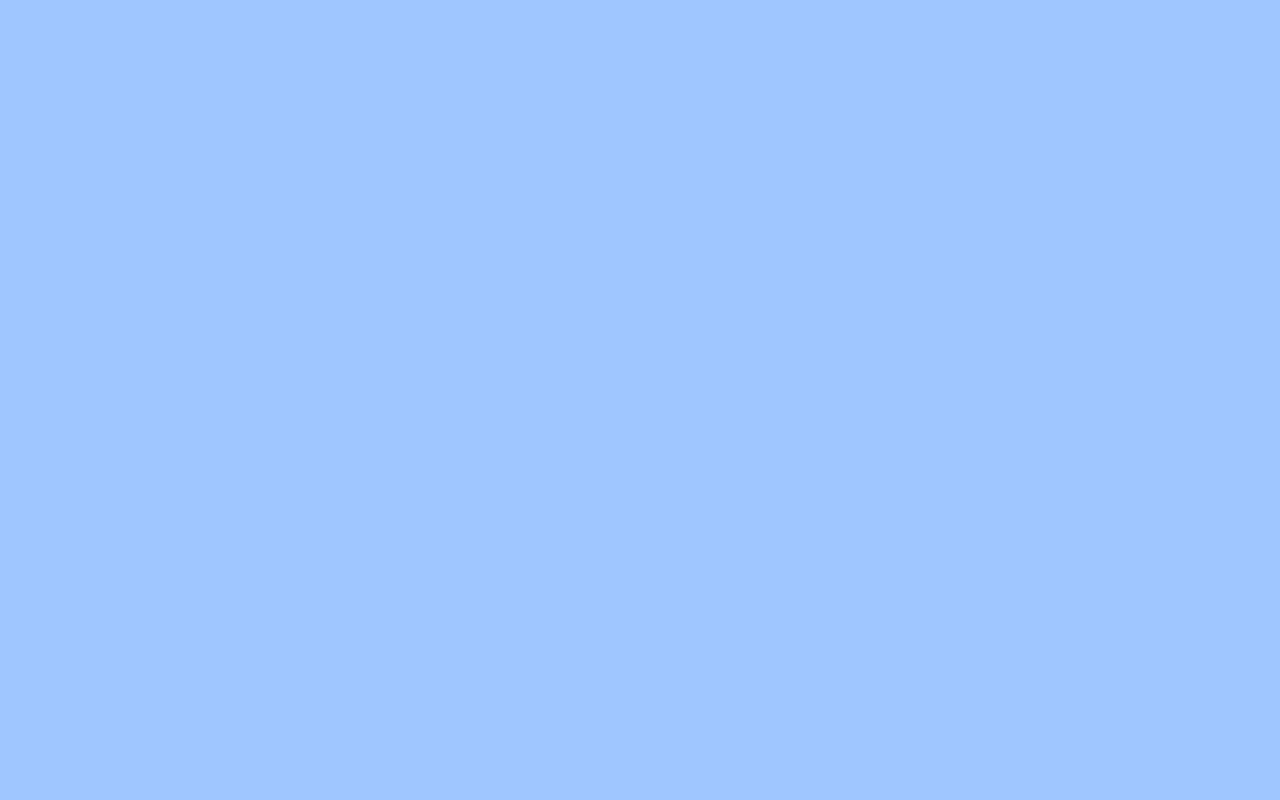
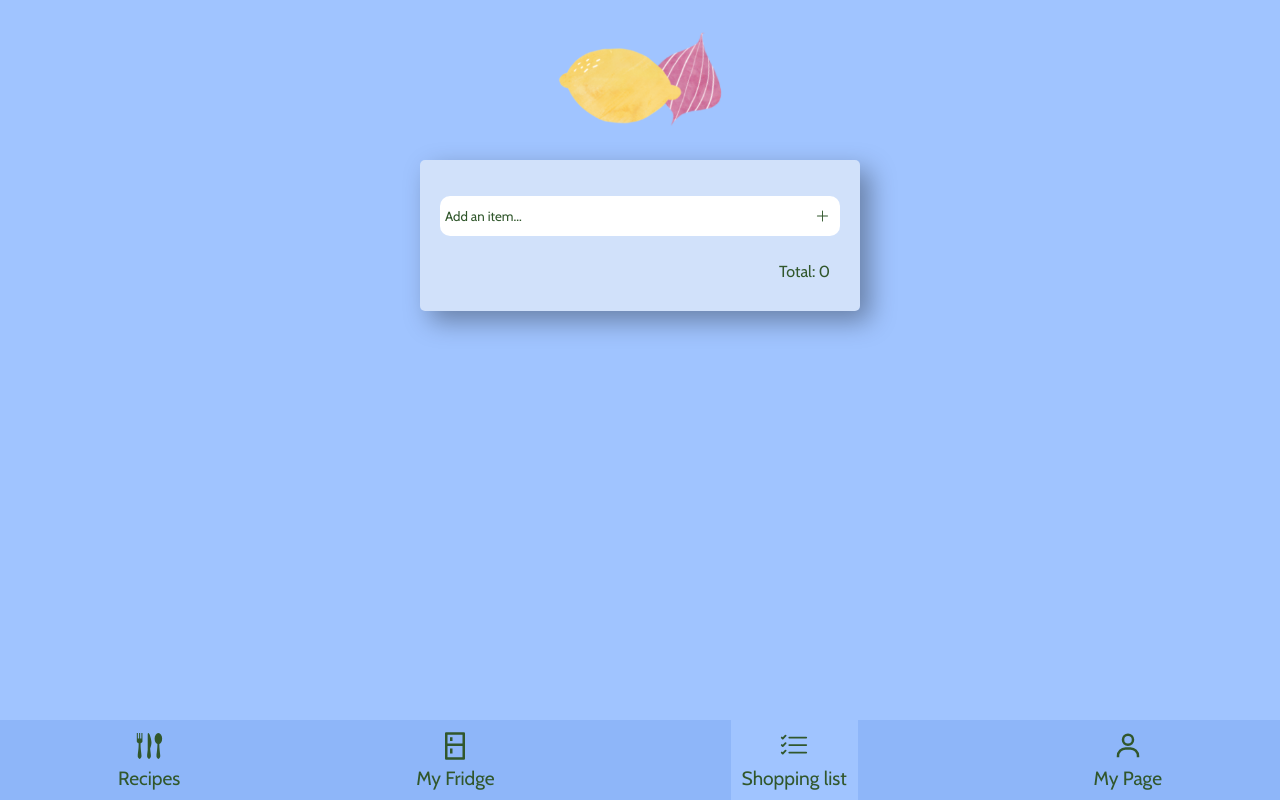
Before and after one commit to mthege/fridgeease, a React (Create React App) app: page /shoppinglist in a window 1280 px wide. Before the commit this address had no page. Built offline with nearby package versions, Linux system fonts and the light colour scheme.

Commit message:
shopping list

```diff
--- a/src/App.js
+++ b/src/App.js
@@ -1,5 +1,5 @@
 import './App.css';
-import {MyFridge, Register, Reset, Login, Recipes} from './pages/index';
+import {MyFridge, Register, Reset, Login, Recipes, ShoppingList} from './pages/index';
 import {BrowserRouter, Route, Routes} from 'react-router-dom'
 import PrivateRoute from './pages/auth/PrivateRoute';
 
@@ -15,6 +15,7 @@ function App() {
         <Route path="/register" element={<Register/>}/>
         <Route path="/reset" element={<Reset/>}/>
         <Route path="/recipes" element={<Recipes/>}/>
+        <Route path="/shoppinglist" element={<ShoppingList/>}/>
 
       </Routes>
       </BrowserRouter>
--- a/src/components/Navbar/Navbar.css
+++ b/src/components/Navbar/Navbar.css
@@ -11,7 +11,6 @@
     align-items: center;
     justify-content: space-around;
     height: 5rem;
-
 
   }
 
--- a/src/components/Recipe/Recipe.js
+++ b/src/components/Recipe/Recipe.js
@@ -13,6 +13,13 @@ const Recipe = ({ recipe }) => {
 
   const {savedData, isLoading} = useToCollection("myFridge")
   const [sameFood, setSameFood] = useState(savedData[0])
+
+const exsistingFoods = () => {
+  if(sameFood === ingredients){
+    return console.log("true")
+  }
+}
+
 
   return (
 <>
@@ -32,8 +39,8 @@ const Recipe = ({ recipe }) => {
         <div className="excisting-foods">
             <h4>Du har:</h4>
             <div className="excisting-foods-p">
-            <p>Mjölk</p>
-            <p>Morot</p>
+            <p>{exsistingFoods}</p>
+
             </div>
 
             </div>
--- a/src/components/myFridge/MyFridge.js
+++ b/src/components/myFridge/MyFridge.js
@@ -43,7 +43,7 @@ function MyFridge() {
 
         <div className="my-fridge">
             <div className="my-fridge-intro">
-              {isLoading && <Loader />}
+              {/* {isLoading && <Loader />} */}
               {myFridge.length === 0 && (
                     <p>Ditt kylskåp är tomt, lägg till matvaror för
                         att se vilka matvaror som behöver ätas upp snart och
--- a/src/pages/auth/Register.js
+++ b/src/pages/auth/Register.js
@@ -47,6 +47,10 @@ const Register = () => {
       });
   };
 
+  const navigateLogin = () => {
+    navigate('/login');
+  }
+
   return (
     <>
       {isLoading && <Loader />}
@@ -77,7 +81,7 @@ const Register = () => {
                 value={cPassword}
                 onChange={(e) => setCPassword(e.target.value)}
               />
-              <button type="submit" className="login-button">
+              <button onClick={navigateLogin} type="submit" className="login-button">
                 Register
               </button>
             </form>
--- a/src/pages/auth/auth.css
+++ b/src/pages/auth/auth.css
@@ -1,7 +1,5 @@
-.styles-auth{
+*{
   font-family: 'Cabin', sans-serif;
-
-
 }
 
 .form{
@@ -10,6 +8,11 @@
     justify-content: center;
     align-items: center;
     flex-direction: column;
+    }
+
+    .form h2{
+      font-size: 3rem;
+      margin: 15px;
     }
 
 form input {
@@ -33,12 +36,12 @@ flex-direction: column;
 }
 
 .login-button{
-  width: 80vw;
+  width: 40vw;
   font-size: 1.2rem;
   border-radius: 2em;
   padding: 10px;
   margin: 1.5rem;
-  background-color: white;
+  background-color: rgba(222, 218, 218, 0.927);
 }
 
 .auth-link {
@@ -49,12 +52,16 @@ flex-direction: column;
 }
 
 .login-google{
-  width: 80vw;
+  width: 40vw;
   font-size: 1.2rem;
   border-radius: 2em;
   padding: 10px;
   margin: 1.5rem;
   background-color: white;
+}
+
+.login-google svg{
+  padding-right: 15px;
 }
 
 .auth-register{
--- a/src/pages/index.js
+++ b/src/pages/index.js
@@ -3,3 +3,4 @@ export {default as Login} from './auth/Login';
 export {default as Register} from './auth/Register';
 export {default as Reset} from './auth/Reset';
 export {default as Recipes} from './recipes/Recipes'
+export {default as ShoppingList} from './shoppinglist/ShoppingList'
--- a/src/pages/recipes/Recipes.css
+++ b/src/pages/recipes/Recipes.css
@@ -16,29 +16,17 @@
     width: 100vw;
     display: flex;
     flex-direction: row;
-}
-.clear-search{
-    background: white;
-    border: black solid 2px;
-    border-radius: 20rem;
-    padding: 5px;
-    display: flex;
-    justify-content: center;
-    align-items: center;
-    width: 5rem;
-    margin: 0;
-
+    align-items: flex-start;
 }
 
-.clearBtn{
+
+.clear-btn{
     padding: 5px;
-    margin: 0;
 
 }
 
 .search-btn{
     width: 5rem;
-    margin: 0;
 
 
 }
--- a/src/pages/recipes/Recipes.js
+++ b/src/pages/recipes/Recipes.js
@@ -56,7 +56,6 @@ const Recipes = () => {
         <div className="App">
           <div className="recipe-search">
             <form onSubmit={onSubmit} className="search-form">
-          {alert !== "" && <Alert alert={alert} />}
               <input
                 type="text"
                 name="query"
@@ -67,11 +66,10 @@ const Recipes = () => {
               />
               <input className="search-btn" type="submit" value="Search" />
 
-          <div className="clear-search"> Clear
-          <GrClose className="clearBtn" id="clearBtn" onClick={clearInput} />
+         </form>
+
          </div>
-         </form>
-         </div>
+         <input className="clear-btn" type="submit" value="Clear"/>
 
 
 
--- /dev/null
+++ b/src/pages/shoppinglist/ShoppingList.css
@@ -0,0 +1,124 @@
+/* * {
+    font-size: 36px;
+  }
+
+  body {
+    margin: 0;
+    padding: 0;
+    font-family: sans-serif;
+    color: white;
+  } */
+  .shopping-list-background {
+    display: flex;
+    justify-content: center;
+    align-items: center;
+  }
+
+  .main-container {
+    background: rgb(209, 225, 250);
+    width: 25rem;
+    height: min-content;
+    border-radius: 5px;
+    padding: 20px;
+    box-shadow: 10px 10px 26px 0px rgba(0, 0, 0, 0.35);
+  }
+
+  .title {
+    text-align: center;
+  }
+
+  .add-item-box {
+    background: white;
+    color: rgba(49, 87, 44, 1);
+    margin-top: 1em;
+    margin-bottom: 1em;
+    display: flex;
+    align-items: center;
+    border-radius: 10px;
+    padding: 5px;
+  }
+
+  .add-item-box svg {
+    margin: 5px;
+  }
+
+  .add-item-input {
+    box-sizing: border-box;
+    border: none;
+    background: transparent;
+    color: rgba(49, 87, 44, 1);
+    width: 100%;
+    height: 30px;
+  }
+
+  input::placeholder {
+    color: rgba(49, 87, 44, 1);
+  }
+  input:focus {
+    outline: 0;
+  }
+
+  .item-list {
+    display: flex;
+    flex-direction: column;
+  }
+
+  .item-container {
+    display: flex;
+    align-items: center;
+    justify-content: space-between;
+    padding: 20px 0 20px 0;
+    border-bottom: 1px rgba(49, 87, 44, 1) solid;
+  }
+
+  .item-name {
+    cursor: pointer;
+  }
+
+  .item-name svg {
+    margin-left: 5px;
+    margin-right: 5px;
+  }
+
+  .item-action-buttons {
+    display: flex;
+    justify-content: space-between;
+  }
+
+  .remove-button {
+    color: white;
+    background-color: rgba(49, 87, 44, 1);   }
+
+  .total {
+    float: right;
+    padding: 10px;
+  }
+
+  .quantity {
+    display: flex;
+    align-items: center;
+    border: 1px rgba(49, 87, 44, 1) solid;
+    background: white;
+    border-radius: 50px;
+    font-size: 12px;
+    color: white;
+    min-width: 70px;
+    justify-content: space-between;
+  }
+
+  button {
+    background: transparent;
+    border: none;
+    margin: 3px;
+  }
+  button:focus {
+    outline: 0;
+  }
+
+  button:hover {
+    cursor: pointer;
+  }
+
+  .completed {
+    text-decoration: line-through;
+  }
--- /dev/null
+++ b/src/pages/shoppinglist/ShoppingList.js
@@ -0,0 +1,109 @@
+import React, { useState } from 'react';
+import './ShoppingList.css';
+import { BsCircle, BsPlusLg, BsCheckCircle, BsChevronLeft, BsChevronRight } from 'react-icons/bs';
+import Topbar from '../../components/Topbar/Topbar';
+import Navbar from '../../components/Navbar/Navbar';
+
+const ShoppingList = () => {
+	const [items, setItems] = useState([]);
+
+	const [inputValue, setInputValue] = useState('');
+	const [totalItemCount, setTotalItemCount] = useState(0);
+
+	const handleAddButtonClick = () => {
+		const newItem = {
+			itemName: inputValue,
+			quantity: 1,
+			isSelected: false,
+		};
+
+		const newItems = [...items, newItem];
+
+		setItems(newItems);
+		setInputValue('');
+		calculateTotal();
+	};
+
+
+	const handleQuantityIncrease = (index) => {
+		const newItems = [...items];
+
+		newItems[index].quantity++;
+
+		setItems(newItems);
+		calculateTotal();
+	};
+
+	const handleQuantityDecrease = (index) => {
+		const newItems = [...items];
+
+		newItems[index].quantity--;
+
+		setItems(newItems);
+		calculateTotal();
+	};
+
+	const toggleComplete = (index) => {
+		const newItems = [...items];
+
+		newItems[index].isSelected = !newItems[index].isSelected;
+
+		setItems(newItems);
+	};
+
+
+	const calculateTotal = () => {
+		const totalItemCount = items.reduce((total, item) => {
+			return total + item.quantity;
+		}, 0);
+
+		setTotalItemCount(totalItemCount);
+	};
+
+	return (
+		<>
+		<Topbar/>
+		<div className='shopping-list-background'>
+			<div className='main-container'>
+				<div className='add-item-box'>
+					<input value={inputValue} onChange={(event) => setInputValue(event.target.value)} className='add-item-input' placeholder='Add an item...' />
+					<BsPlusLg onClick={() => handleAddButtonClick()} />
+				</div>
+				<div className='item-list'>
+					{items.map((item, index) => (
+						<div className='item-container'>
+							<div className='item-name' onClick={() => toggleComplete(index)}>
+								{item.isSelected ? (
+									<>
+										<BsCheckCircle/>
+										<span className='completed'>{item.itemName}</span>
+									</>
+								) : (
+									<>
+										<BsCircle/>
+										<span>{item.itemName}</span>
+									</>
+								)}
+							</div>
+							<div className='quantity'>
+								<button>
+									<BsChevronLeft onClick={() => handleQuantityDecrease(index)} />
+								</button>
+								<span> {item.quantity} </span>
+								<button>
+									<BsChevronRight onClick={() => handleQuantityIncrease(index)} />
+								</button>
+							</div>
+						</div>
+					))}
+				</div>
+				<div className='total'>Total: {totalItemCount}</div>
+			</div>
+		</div>
+		<Navbar/>
+		</>
+	);
+
+};
+
+export default ShoppingList;
```
Also changed, not shown: src/components/Loader/Loader.css (+11 -14 lines), src/assets/loader.gif. Lines whose indentation alone changed are shown as unchanged.
